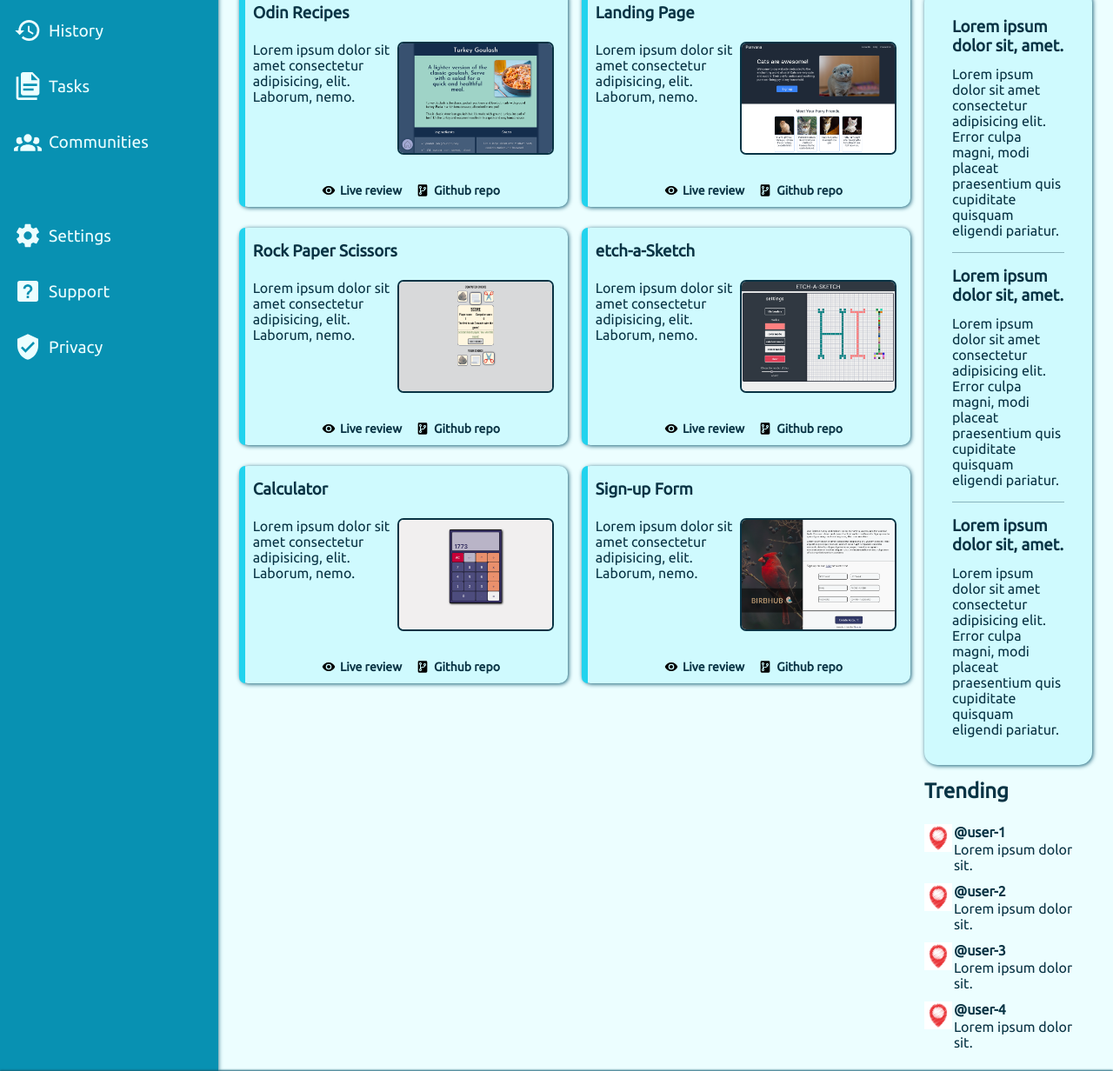
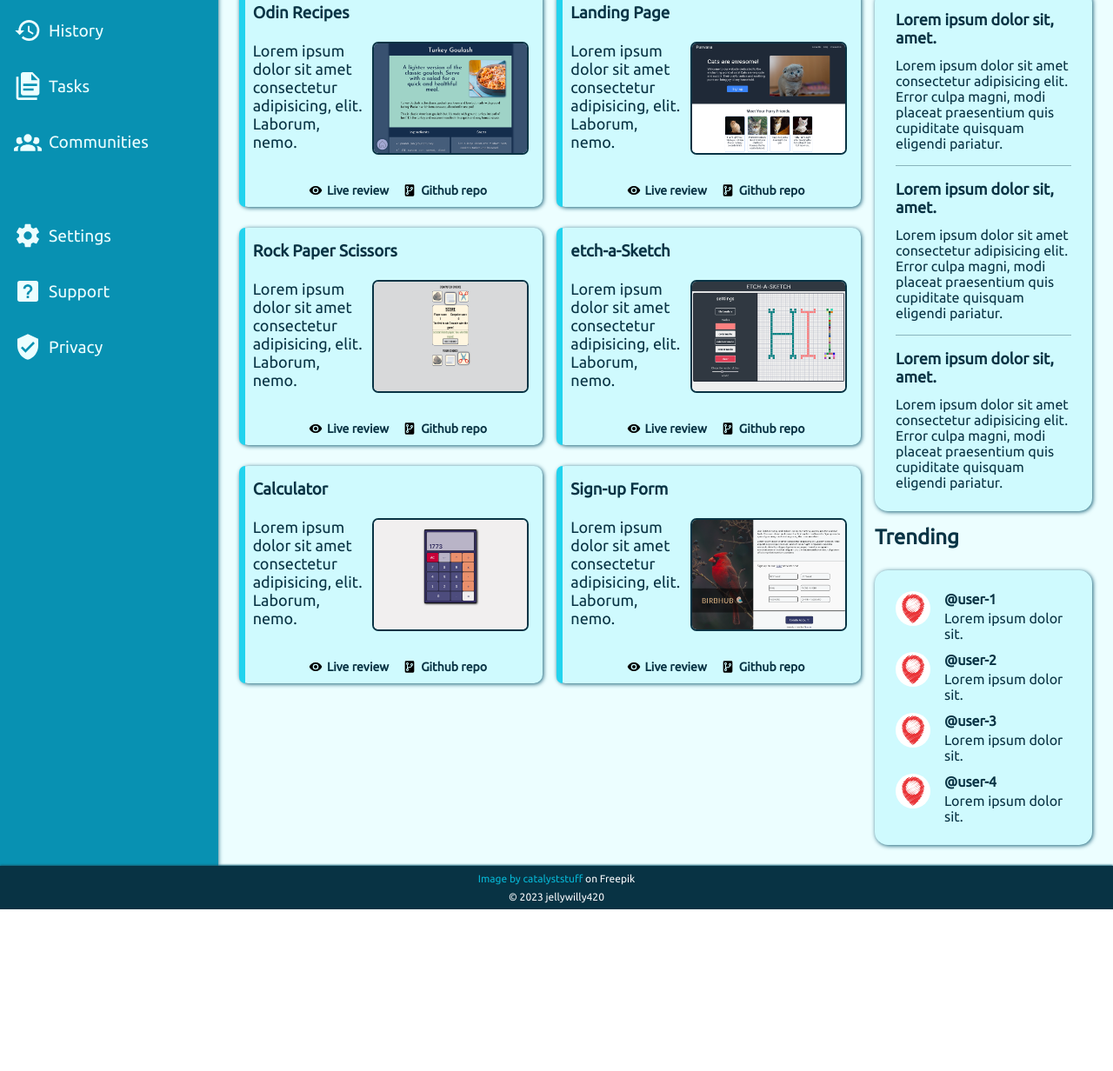
Before and after one commit to jellywilly420/dashboard, a plain HTML site: page index.html in a window 1280 px wide. Shown: the part 291-1523 px from the top of the page at 87% size. After the commit the page ends 1337 px from the top, so only its background shows below. Drawn offline with Linux system fonts and the light colour scheme.

Commit message:
Stylize trending section Finalize desktop styles and layout

```diff
--- a/index.html
+++ b/index.html
@@ -486,8 +486,8 @@
             <img
               src="assets/placeholder.jpg"
               alt="placeholder"
-              width="32px"
-              height="32px"
+              width="40px"
+              height="40px"
             />
             <div class="content">
               <p>@user-1</p>
@@ -498,8 +498,8 @@
             <img
               src="assets/placeholder.jpg"
               alt="placeholder"
-              width="32px"
-              height="32px"
+              width="40px"
+              height="40px"
             />
             <div class="content">
               <p>@user-2</p>
@@ -510,8 +510,8 @@
             <img
               src="assets/placeholder.jpg"
               alt="placeholder"
-              width="32px"
-              height="32px"
+              width="40px"
+              height="40px"
             />
             <div class="content">
               <p>@user-3</p>
@@ -522,8 +522,8 @@
             <img
               src="assets/placeholder.jpg"
               alt="placeholder"
-              width="32px"
-              height="32px"
+              width="40px"
+              height="40px"
             />
             <div class="content">
               <p>@user-4</p>
--- a/styles.css
+++ b/styles.css
@@ -229,7 +229,7 @@ main {
   grid-template-areas:
     "projects-container anouncements-container"
     "projects-container trending-container";
-  grid-template-columns: 4fr 1fr;
+  grid-template-columns: 1fr 250px;
   gap: 1rem;
 }
 main .projects-container {
@@ -271,6 +271,7 @@ main .projects h3 {
 }
 main .projects p {
   grid-area: paragraph;
+  font-size: 18px;
 }
 main .projects .card > img {
   grid-area: image;
@@ -302,14 +303,16 @@ main .anouncements-container {
   grid-area: anouncements-container;
   justify-self: start;
 }
-main .anouncements {
+main .anouncements,
+main .trending {
   background-color: var(--cyan-100);
-  padding: 2rem;
+  padding: 1.5rem;
   border-radius: 15px;
   box-shadow: 1px 1px 5px var(--cyan-800);
   display: flex;
   flex-direction: column;
   gap: 1rem;
+  width: 100%;
 }
 main .anouncements .card {
   display: flex;
@@ -319,6 +322,9 @@ main .anouncements .card {
 main .anouncements > *:not(:last-child) {
   padding-bottom: 1rem;
   border-bottom: 1px solid hsla(197, 79%, 15%, 0.349);
+}
+main .anouncements .card h3 {
+  font-size: 18px;
 }
 main .trending-container {
   grid-area: trending-container;
@@ -331,12 +337,15 @@ main .trending {
 }
 main .trending .card {
   display: flex;
-  gap: 0.125rem;
+  gap: 1rem;
+}
+main .trending .card img {
+  border-radius: 100%;
 }
 main .trending .card .content {
   display: flex;
   flex-direction: column;
-  gap: 0.125rem;
+   gap: 0.25rem;
 }
 main .trending .card .content p:first-child {
   font-weight: 700;
```
